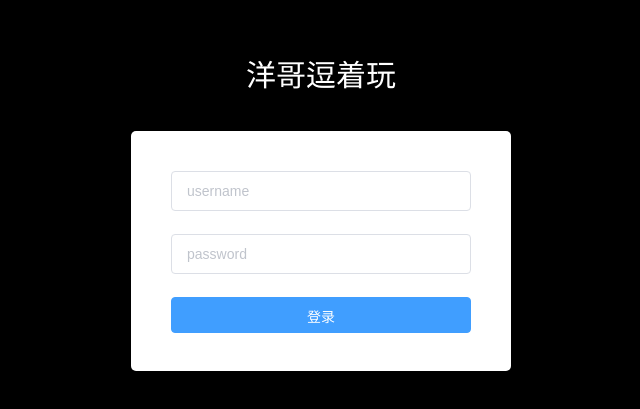
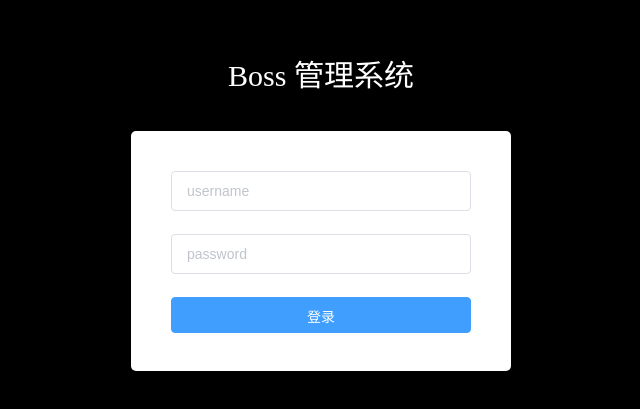
Before and after one commit to Stevendwy/back-stage, a Vue app: page /#/ in a window 1280 px wide. Shown: the part 119-528 px from the top of the page, without its empty margins (319-959 px from the left). Built offline with nearby package versions, Linux system fonts and the light colour scheme; what vue2-toast would draw is missing.

Commit message:
细节处理

```diff
--- a/config/index.js
+++ b/config/index.js
@@ -55,7 +55,7 @@ module.exports = {
     // Paths
     assetsRoot: path.resolve(__dirname, '../dist'),
     assetsSubDirectory: 'static',
-    assetsPublicPath: './',
+    assetsPublicPath: '/',
 
     /**
      * Source Maps
--- a/src/components/Login.vue
+++ b/src/components/Login.vue
@@ -1,6 +1,6 @@
 <template>
   <div class="login">
-      <div class="ls-title">洋哥逗着玩</div>
+      <div class="ls-title">Boss 管理系统</div>
       <div class="ls-login">
           <el-form :model="ruleForm" :rules="rules" ref="ruleForm" label-width="0px" class="demo-ruleForm">
               <el-form-item prop="username">
```
